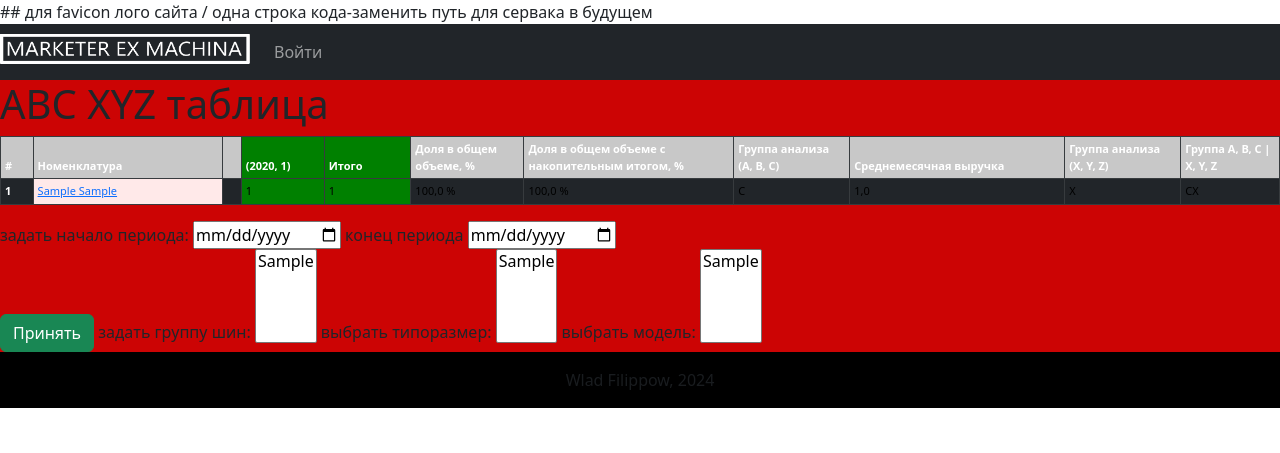
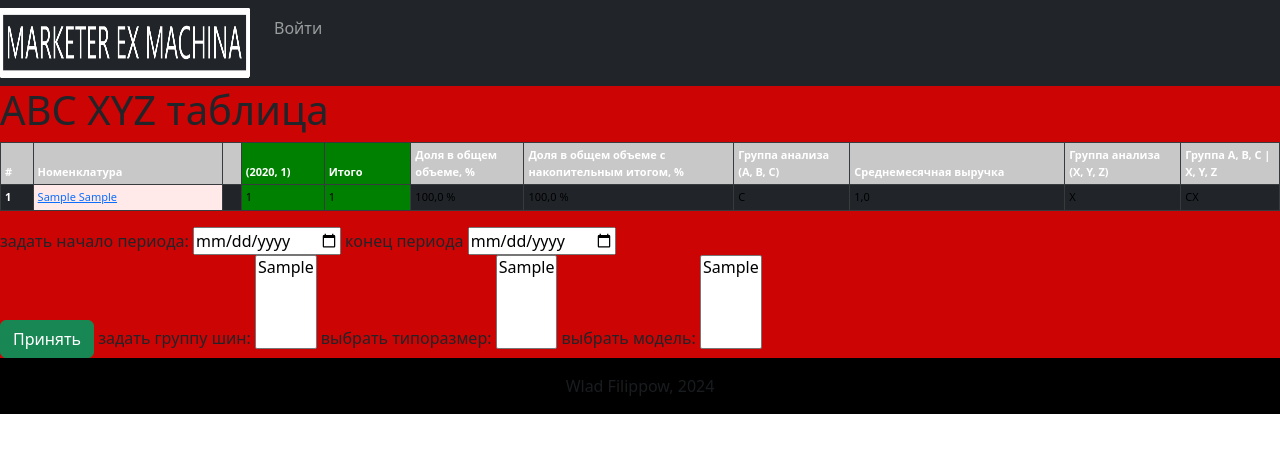
Before and after one commit to club11/TyreSellManagment, a Django app: page /abctable/ in a window 1280 px wide. Shown: the top 453 px of the page. Run offline with Django 4.2, Linux system fonts and the light colour scheme; tables that the repository leaves empty hold one stand-in row (values such as "Sample post"); parts of the project's set-up code (start-up, migrations or seed data) failed here and were passed over; some libraries are stand-ins or nearby versions.

Commit message:
10.02/2024 - return to host 96

```diff
--- a/src/templates/base.html
+++ b/src/templates/base.html
@@ -6,7 +6,7 @@
     <meta charset="utf-8">
   {#   <meta name="viewport" content="width=device-width, initial-scale=1"> #}
 
-    <link rel="icon" type="image/png" href="/media/favicon.ico">              ## для favicon лого сайта   / одна строка кода-заменить путь для сервака в будущем
+    <link rel="icon" type="image/png" href="/media/favicon.ico">             {#   для favicon лого сайта   / одна строка кода-заменить путь для сервака в будущем #}
 
 
 	  <!-- Adopt website to current screen -->
--- a/src/templates/base_registration.html
+++ b/src/templates/base_registration.html
@@ -6,7 +6,7 @@
     <meta charset="utf-8">
     <meta name="viewport" content="width=device-width, initial-scale=1">
 
-    <link rel="icon" type="image/png" href="/media/favicon.ico">              ## для favicon лого сайта   / одна строка кода-заменить путь для сервака в будущем
+    <link rel="icon" type="image/png" href="/media/favicon.ico">
 
 
     <title>{% block title %} default title {% endblock title %}</title>
--- a/src/templates/top_menu.html
+++ b/src/templates/top_menu.html
@@ -3,7 +3,7 @@
     <li class="nav-item">
     <a class="navbar-brand" href="{% url 'homepage:home' %}">
       {#  <img src='/media/logo.png' alt="" width="250" height="30" class="d-inline-block align-text-left"></a> #}
-        <img src='/media/logo.png' alt="" width="250" height="15" class="d-inline-block align-text-left"></a>
+        <img src='/media/logo.png' alt="" width="250" height="30" class="d-inline-block align-text-left"></a>
     </li>
     <li class="nav-item">
         <a class="nav-link" href="{% url 'abc_table_xyz:abctable' %}">ABCXYZ</a>
--- a/src/templates/top_menu_no_r.html
+++ b/src/templates/top_menu_no_r.html
@@ -2,7 +2,7 @@
 <ul class="navbar-nav me-auto mb-2 mb-md-0">
     <li class="nav-item">
     <a class="navbar-brand" href="{% url 'homepage:home' %}">
-        <img src='/media/logo.png' alt="" width="250" height="30" class="d-inline-block align-text-left"></a>
+        <img src='/media/logo.png' alt="" width="250" height="70" class="d-inline-block align-text-left"></a>
     </li>
 
      {% include './check_if_logged.html' %}
```
